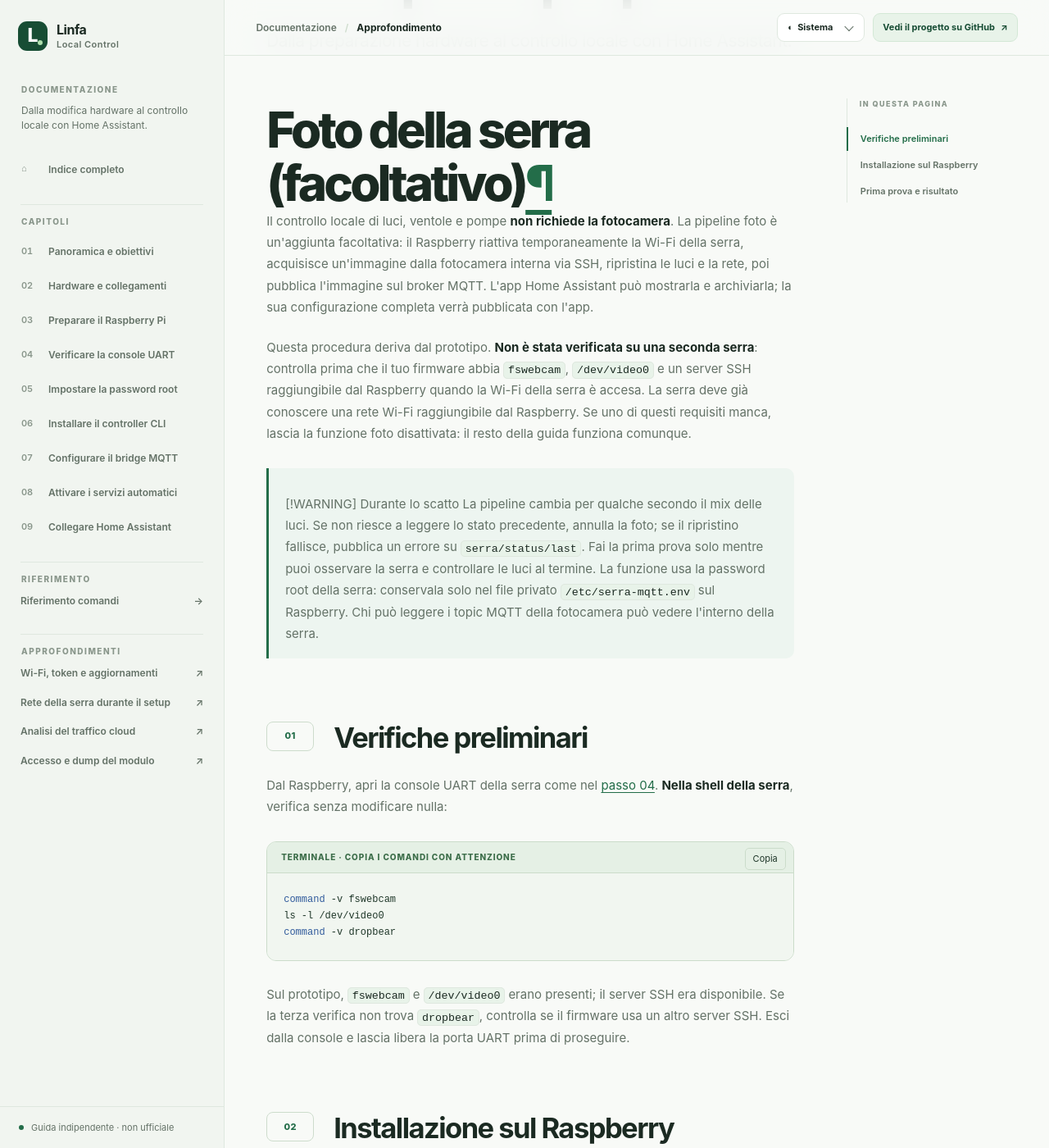
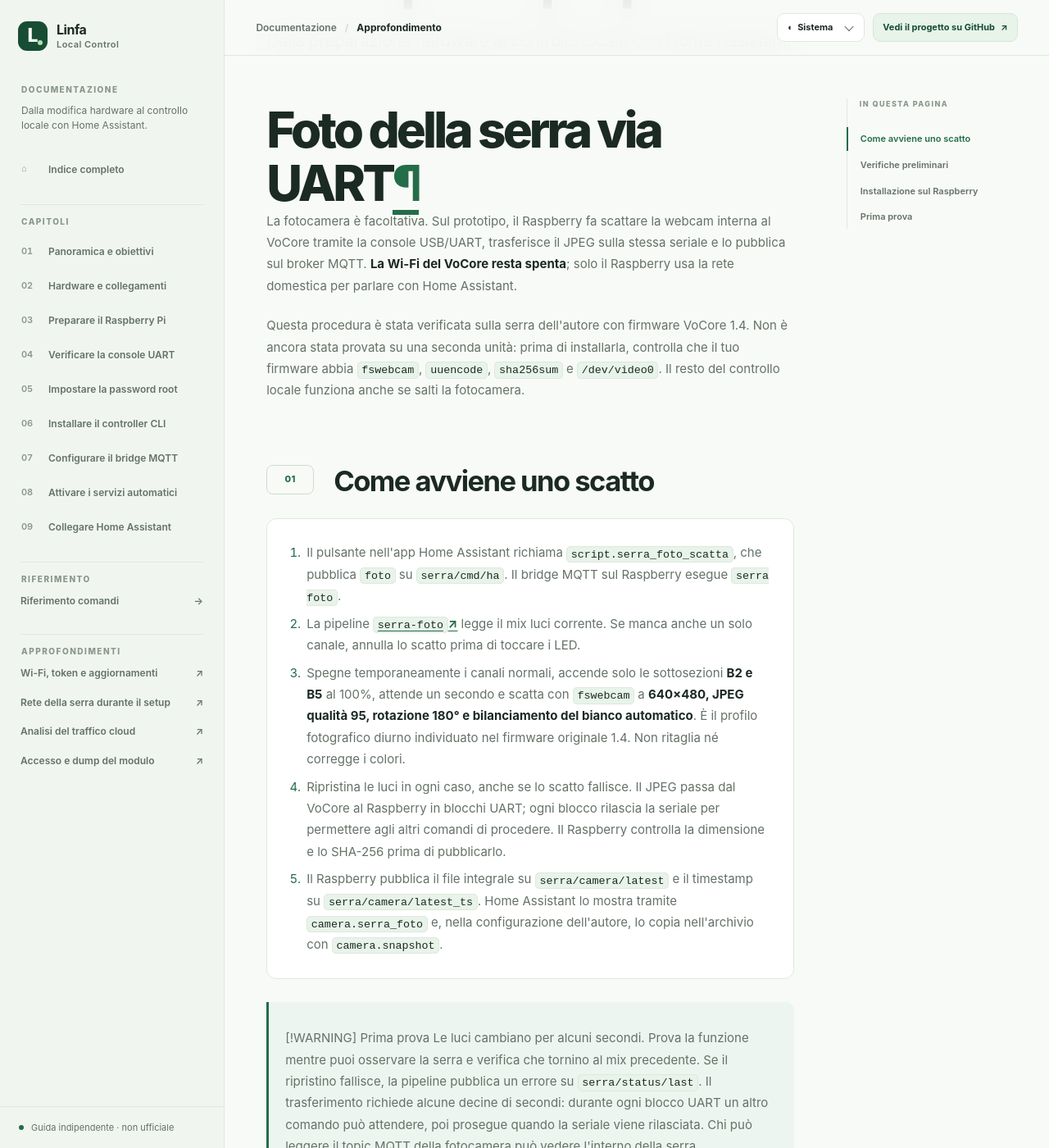
Before and after one commit to Interstellar0verdrive/Linfa-local-control, an MkDocs documentation site: the page built from docs/approfondimenti/fotocamera.md, in a window 1280 px wide and 1400 px high, scrolled down 269 px. Shown: the whole window at 82% size. Built offline with MkDocs 1.6.1, drawn with Linux system fonts in a browser that asks for light colours; some of the changed text lies outside the part shown.

Commit message:
Add offline UART photo capture with original LED profile

````diff
--- a/docs/approfondimenti/fotocamera.md
+++ b/docs/approfondimenti/fotocamera.md
@@ -1,76 +1,61 @@
-# Foto della serra (facoltativo)
+# Foto della serra via UART
 
-Il controllo locale di luci, ventole e pompe **non richiede la fotocamera**. La pipeline foto è un'aggiunta facoltativa: il Raspberry riattiva temporaneamente la Wi-Fi della serra, acquisisce un'immagine dalla fotocamera interna via SSH, ripristina le luci e la rete, poi pubblica l'immagine sul broker MQTT. L'app Home Assistant può mostrarla e archiviarla; la sua configurazione completa verrà pubblicata con l'app.
+La fotocamera è facoltativa. Sul prototipo, il Raspberry fa scattare la webcam interna al VoCore tramite la console USB/UART, trasferisce il JPEG sulla stessa seriale e lo pubblica sul broker MQTT. **La Wi-Fi del VoCore resta spenta**; solo il Raspberry usa la rete domestica per parlare con Home Assistant.
 
-Questa procedura deriva dal prototipo. **Non è stata verificata su una seconda serra**: controlla prima che il tuo firmware abbia `fswebcam`, `/dev/video0` e un server SSH raggiungibile dal Raspberry quando la Wi-Fi della serra è accesa. La serra deve già conoscere una rete Wi-Fi raggiungibile dal Raspberry. Se uno di questi requisiti manca, lascia la funzione foto disattivata: il resto della guida funziona comunque.
+Questa procedura è stata verificata sulla serra dell'autore con firmware VoCore 1.4. Non è ancora stata provata su una seconda unità: prima di installarla, controlla che il tuo firmware abbia `fswebcam`, `uuencode`, `sha256sum` e `/dev/video0`. Il resto del controllo locale funziona anche se salti la fotocamera.
 
-> [!WARNING] Durante lo scatto
-> La pipeline cambia per qualche secondo il mix delle luci. Se non riesce a leggere lo stato precedente, annulla la foto; se il ripristino fallisce, pubblica un errore su `serra/status/last`. Fai la prima prova solo mentre puoi osservare la serra e controllare le luci al termine. La funzione usa la password root della serra: conservala solo nel file privato `/etc/serra-mqtt.env` sul Raspberry. Chi può leggere i topic MQTT della fotocamera può vedere l'interno della serra.
+## Come avviene uno scatto
+
+1. Il pulsante nell'app Home Assistant richiama `script.serra_foto_scatta`, che pubblica `foto` su `serra/cmd/ha`. Il bridge MQTT sul Raspberry esegue `serra foto`.
+2. La pipeline [`serra-foto`](https://github.com/Interstellar0verdrive/Linfa-local-control/blob/main/bridge/serra-foto) legge il mix luci corrente. Se manca anche un solo canale, annulla lo scatto prima di toccare i LED.
+3. Spegne temporaneamente i canali normali, accende solo le sottosezioni **B2 e B5** al 100%, attende un secondo e scatta con `fswebcam` a **640×480, JPEG qualità 95, rotazione 180° e bilanciamento del bianco automatico**. È il profilo fotografico diurno individuato nel firmware originale 1.4. Non ritaglia né corregge i colori.
+4. Ripristina le luci in ogni caso, anche se lo scatto fallisce. Il JPEG passa dal VoCore al Raspberry in blocchi UART; ogni blocco rilascia la seriale per permettere agli altri comandi di procedere. Il Raspberry controlla la dimensione e lo SHA-256 prima di pubblicarlo.
+5. Il Raspberry pubblica il file integrale su `serra/camera/latest` e il timestamp su `serra/camera/latest_ts`. Home Assistant lo mostra tramite `camera.serra_foto` e, nella configurazione dell'autore, lo copia nell'archivio con `camera.snapshot`.
+
+> [!WARNING] Prima prova
+> Le luci cambiano per alcuni secondi. Prova la funzione mentre puoi osservare la serra e verifica che tornino al mix precedente. Se il ripristino fallisce, la pipeline pubblica un errore su `serra/status/last`. Il trasferimento richiede alcune decine di secondi: durante ogni blocco UART un altro comando può attendere, poi prosegue quando la seriale viene rilasciata. Chi può leggere il topic MQTT della fotocamera può vedere l'interno della serra.
 
 ## Verifiche preliminari
 
-Dal Raspberry, apri la console UART della serra come nel [passo 04](../setup/04-uart.md). **Nella shell della serra**, verifica senza modificare nulla:
+Apri la console UART come nel [passo 04](../setup/04-uart.md) e, **nella shell del VoCore**, verifica senza cambiare nulla:
 
 ```sh
 command -v fswebcam
+command -v uuencode
+command -v sha256sum
 ls -l /dev/video0
-command -v dropbear
 ```
 
-Sul prototipo, `fswebcam` e `/dev/video0` erano presenti; il server SSH era disponibile. Se la terza verifica non trova `dropbear`, controlla se il firmware usa un altro server SSH. Esci dalla console e lascia libera la porta UART prima di proseguire.
+Esci dalla console prima di proseguire, in modo da liberare la porta seriale. Il [passo 03](../setup/03-raspberry.md) installa già `python3-serial` e `python3-paho-mqtt` sul Raspberry. Il [passo 06](../setup/06-controller-cli.md) mette `serra_controller.py` in `/home/pi/`; il [passo 07](../setup/07-bridge-mqtt.md) configura bridge, broker e credenziali private.
 
 ## Installazione sul Raspberry
 
-La [pipeline `serra-foto`](https://github.com/Interstellar0verdrive/Linfa-local-control/blob/main/bridge/serra-foto) è inclusa nella repository. Richiede il controller e il bridge MQTT già installati, Python con `paho-mqtt` e Pillow, e `sshpass`. Per la correzione colore con un riferimento fotografico usa anche NumPy; senza NumPy applica una correzione più semplice.
-
-Sul computer da cui hai clonato la repository nel [passo 06](../setup/06-controller-cli.md), copia lo script sul Raspberry:
+Dal computer che contiene il clone della repository, copia lo script:
 
 ```bash
 scp bridge/serra-foto pi@<RASPBERRY_IP>:/home/pi/
 ```
 
-Sostituisci `<RASPBERRY_IP>` con il suo indirizzo reale. Poi, **sul Raspberry**:
+Poi, **sul Raspberry**:
 
 ```bash
-sudo apt update
-sudo apt install sshpass python3-pil python3-numpy
-sudo install -m 755 /home/pi/serra-foto /usr/local/bin/serra-foto
+sudo install -o root -g root -m 755 /home/pi/serra-foto /usr/local/bin/serra-foto
+sudo systemd-run --wait --collect --pipe -p User=pi \
+  -p EnvironmentFile=/etc/serra-mqtt.env \
+  /usr/local/bin/serra-foto --check
 ```
 
-Il [passo 03](../setup/03-raspberry.md) installa `paho-mqtt` per il controller.
+Sostituisci `<RASPBERRY_IP>` con l'indirizzo reale del Raspberry. `--check` deve mostrare `pipeline UART pronta`: verifica dipendenze e variabili, **senza scattare o modificare le luci**. La password della console resta nel file privato `/etc/serra-mqtt.env`; non pubblicarlo. Non serve configurare un indirizzo IP della serra o installare `sshpass`, Pillow o un encoder WebP.
 
-Nel file privato `/etc/serra-mqtt.env` aggiungi l'indirizzo **della tua serra**, per esempio:
+## Prima prova
 
-```text {.reference-example}
-SERRA_FOTO_DEVICE_IP=<IP_DELLA_SERRA>
+Quando puoi controllare visivamente i LED, usa il pulsante foto dell'app Home Assistant. Se l'app non è installata, pubblica il payload testuale `foto` sul topic `serra/cmd/ha` **senza retain** tramite MQTT Explorer, come nel [passo 09](../setup/09-home-assistant.md#prova-con-mqtt-explorer). Il comando torna subito e la pipeline lavora in background. Sul Raspberry puoi seguirla con:
+
+```bash
+tail -f /tmp/serra-foto.log
 ```
 
-Il file contiene già `SERRA_ROOT_PASSWORD` e i dati MQTT se hai seguito il [passo 07](../setup/07-bridge-mqtt.md). Mantieni i permessi `600 root:root`. Non copiare il file compilato su GitHub.
-
-Se vuoi usare la correzione del colore con un riferimento, salva sul Raspberry un'immagine della **serra vuota** in `/home/pi/serra/flatfield.jpg`, acquisita con le stesse impostazioni della fotocamera e delle luci. Un'immagine di un'altra serra o ottenuta con un altro mix di luci darebbe colori sbagliati. La funzione resta utilizzabile senza questo file e passa alla correzione automatica semplice. Il riferimento del prototipo non è incluso nella repository.
-
-Verifica la configurazione **senza scattare né attivare la rete o le luci**:
-
-```bash
-sudo systemd-run --wait --collect --unit=serra-foto-check \
-  -p User=pi -p EnvironmentFile=/etc/serra-mqtt.env \
-  /usr/local/bin/serra-foto --check
-journalctl -u serra-foto-check -n 20 --no-pager
-```
-
-**Risposta attesa:** `configurazione foto pronta (senza prova di scatto)` e servizio concluso con `status=0/SUCCESS`. Il controllo conferma file, librerie e variabili d'ambiente, **non** la connessione SSH alla serra né l'acquisizione della camera.
-
-## Prima prova e risultato
-
-Quando puoi osservare la serra, pubblica il payload testuale `foto` sul topic `serra/cmd` **senza retain**, usando MQTT Explorer come nel [passo 09](../setup/09-home-assistant.md#prova-con-mqtt-explorer). Il bridge esegue il comando con la configurazione privata caricata. `serra foto` da una normale shell del Raspberry funziona solo se hai caricato nello stesso processo le variabili di `/etc/serra-mqtt.env`; non stampare o copiare le credenziali in un comando. Il comando torna subito; la pipeline prosegue in background. Controlla il log e verifica che luci e Wi-Fi tornino allo stato precedente:
-
-```bash
-tail -n 80 /tmp/serra-foto.log
-```
-
-La pipeline pubblica l'immagine JPEG come messaggio retained in `serra/camera/latest` e l'ora dello scatto in `serra/camera/latest_ts`. Conserva l'ultima foto in `/home/pi/serra/foto/latest.jpg`. La pubblicazione MQTT è il passaggio previsto per la visualizzazione in Home Assistant; l'archivio storico sul prototipo è gestito da Home Assistant, **non** dallo script sul Raspberry.
-
-Se lo scatto fallisce, il log indica la causa e `serra/status/last` riceve un errore. Non ripetere il comando finché non hai verificato il ripristino delle luci e della Wi-Fi.
+Attendi il messaggio `JPEG integrale pubblicato`. Verifica che le luci siano tornate allo stato precedente e che `camera.serra_foto` mostri la nuova immagine. Sul prototipo il JPEG archiviato da Home Assistant era identico byte per byte a quello sul Raspberry, sempre 640×480. Se lo scatto fallisce, controlla il log e il ripristino delle luci prima di riprovare.
 
 ---
 
--- a/mkdocs.yml
+++ b/mkdocs.yml
@@ -37,7 +37,7 @@ nav:
   - Riferimento:
       - Riferimento comandi: riferimento-comandi.md
   - Approfondimenti facoltativi:
-      - Foto della serra: approfondimenti/fotocamera.md
+      - Foto della serra via UART: approfondimenti/fotocamera.md
       - Wi-Fi, token e aggiornamenti: approfondimenti/configurazione-serra.md
       - Rete della serra durante il setup: approfondimenti/rete-serra.md
       - Analisi del traffico cloud: approfondimenti/traffico-cloud.md
````
Also changed, not shown: docs/riferimento-comandi.md (+2 -2 lines), docs/setup/09-home-assistant.md (+1 -1 lines), 5 other files.
